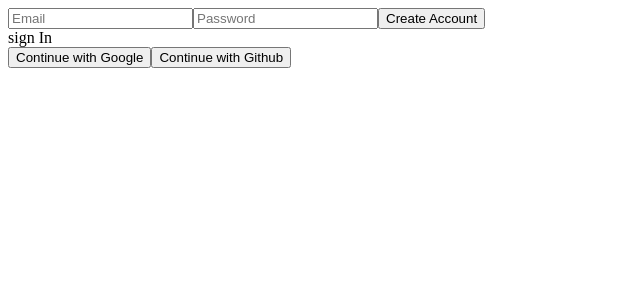
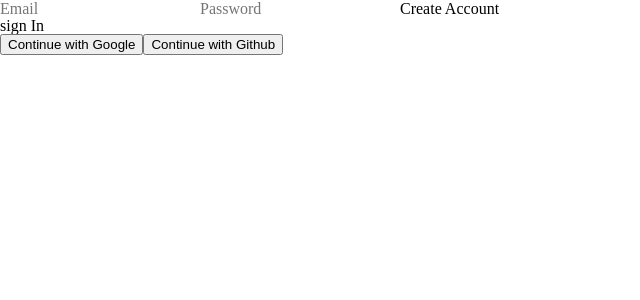
Before and after one commit to jylee0610/jtwitter, a React (Create React App) app: page /#/ in a window 1280 px wide. Shown: the top 300 px of the page, without its empty margins (0-640 px from the left). Built offline with nearby package versions, Linux system fonts and the light colour scheme; no server answers.

Commit message:
package.json,style.css added

```diff
--- a/src/components/App.js
+++ b/src/components/App.js
@@ -5,7 +5,6 @@ import {authService} from "fbase";
 function App() {
 
   const [init,setInit] =useState(false)
-  const [isLoggedIn, setIsLoggedIn] = useState(false);
   const [userObj,setUserObj] = useState(null);
   useEffect(()=>{
   authService.onAuthStateChanged((user)=>{
@@ -17,12 +16,13 @@ function App() {
       updateProfile:(args) => user.updateProfile(args),
     });
   }else {
-    setIsLoggedIn(false);
+    setUserObj(false);
   }
   setInit(true);
 });
   },[]);
 const refreshUser = () =>{
+
  const user = authService.currentUser;
  setUserObj({
    uid:user.uid,
--- /dev/null
+++ b/src/components/AuthForm.js
@@ -0,0 +1,85 @@
+import { authService,firebaseInstance } from "fbase";
+import { useState } from "react";
+
+const AuthForm = () => {
+    const[email,setEmail] =useState("");
+    const [password,setPassword] =useState("");
+    const [newAccount,setAccount] =useState(true);
+    const [error,setError] =useState("");
+
+    const onChange =(event) =>{
+      const {
+          target:{name,value},
+      } = event;
+      if (name==="email") {
+          setEmail(value);
+      }else if (name==="password"){
+          setPassword(value);
+      }
+    };
+
+    const onSubmit =async(event) =>{
+        event.preventDefault();
+        try {
+            let data;
+
+        if (newAccount) {
+            data = await authService.createUserWithEmailAndPassword(email,password);
+
+        }else{
+            data = await authService.signInWithEmailAndPassword(email,password);
+
+        }
+
+
+    }catch (error) {
+        setError(error.message);
+    }
+    };
+
+    const toggleAccount = () => setAccount((prev)=> !prev);
+    const onSocialClick =async(event) =>{
+       const {
+           target : {name},
+       } = event;
+       let provider;
+       if(name==="google"){
+           provider = new firebaseInstance.auth.GoogleAuthProvider();
+       }else if (name==="github"){
+           provider = new firebaseInstance.auth.GithubAuthProvider();
+       }
+       const data = await authService.signInWithPopup(provider);
+
+    };
+return(
+    <>
+        <form onSubmit={onSubmit}>
+        <input
+        name="email"
+        type="text"
+         placeholder="Email"
+          required
+          value={email}
+          onChange={onChange}
+          />
+
+          <input
+        name="password"
+        type="password"
+         placeholder="Password"
+          required
+          value={password}
+          onChange={onChange} />
+
+        <input type="submit" value={newAccount ? "Create Account":"Log In "} />
+
+        {error}
+        </form>
+        <span onClick={toggleAccount} >
+            {newAccount ? "sign In" :"Create Account"}
+            </span>
+
+</>
+);
+};
+export default AuthForm;
--- a/src/index.js
+++ b/src/index.js
@@ -1,6 +1,7 @@
 import React from "react";
 import ReactDOM from "react-dom";
 import App from "components/App";
+import "./styles.css";
 
 
 ReactDOM.render(
--- a/src/routes/Auth.js
+++ b/src/routes/Auth.js
@@ -1,42 +1,6 @@
-import { authService, firebaseInstance } from "fbase";
-import { useState } from "react";
+import { authService,firebaseInstance } from "fbase";
+import AuthForm from "components/AuthForm";
 const Auth = () => {
-    const[email,setEmail] =useState("");
-    const [password,setPassword] =useState("");
-    const [newAccount,setAccount] =useState(true);
-    const [error,setError] =useState("");
-
-    const onChange =(event) =>{
-      const {
-          target:{name,value},
-      } = event;
-      if (name==="email") {
-          setEmail(value);
-      }else if (name==="password"){
-          setPassword(value);
-      }
-    };
-
-    const onSubmit =async(event) =>{
-        event.preventDefault();
-        try {
-            let data;
-
-        if (newAccount) {
-            data = await authService.createUserWithEmailAndPassword(email,password);
-
-        }else{
-            data = await authService.signInWithEmailAndPassword(email,password);
-
-        }
-        console.log(data);
-
-    }catch (error) {
-        setError(error.message);
-    }
-    };
-
-    const toggleAccount = () => setAccount((prev)=> !prev);
     const onSocialClick =async(event) =>{
        const {
            target : {name},
@@ -48,37 +12,11 @@ const Auth = () => {
            provider = new firebaseInstance.auth.GithubAuthProvider();
        }
        const data = await authService.signInWithPopup(provider);
-       console.log(data);
 
     };
 return(
     <div>
-        <form onSubmit={onSubmit}>
-        <input
-        name="email"
-        type="text"
-         placeholder="Email"
-          required
-          value={email}
-          onChange={onChange}
-          />
-
-          <input
-        name="password"
-        type="password"
-         placeholder="Password"
-          required
-          value={password}
-          onChange={onChange} />
-
-        <input type="submit" value={newAccount ? "Create Account":"Log In "} />
-
-        {error}
-        </form>
-        <span onClick={toggleAccount} >
-            {newAccount ? "sign In" :"Create Account"}
-            </span>
-
+        <AuthForm />
         <div>
             <button onClick={onSocialClick} name="google">
                 Continue with Google
@@ -86,8 +24,6 @@ return(
             <button onClick={onSocialClick} name="github">
                 Continue with Github
                 </button>
-
-
         </div>
     </div>
 
--- /dev/null
+++ b/src/styles.css
@@ -0,0 +1,11 @@
+@import "https://cdn.jsdelivr.net/npm/reset-css@5.0.1/reset.min.css";
+
+
+*{
+    box-sizing: border-box;
+}
+input{
+    all: unset;
+    box-sizing: border-box;
+    appearance: none;
+}
```
Also changed, not shown: package.json (+14 -1 lines), 1 other file (tests, documents, lock files or other folders).
